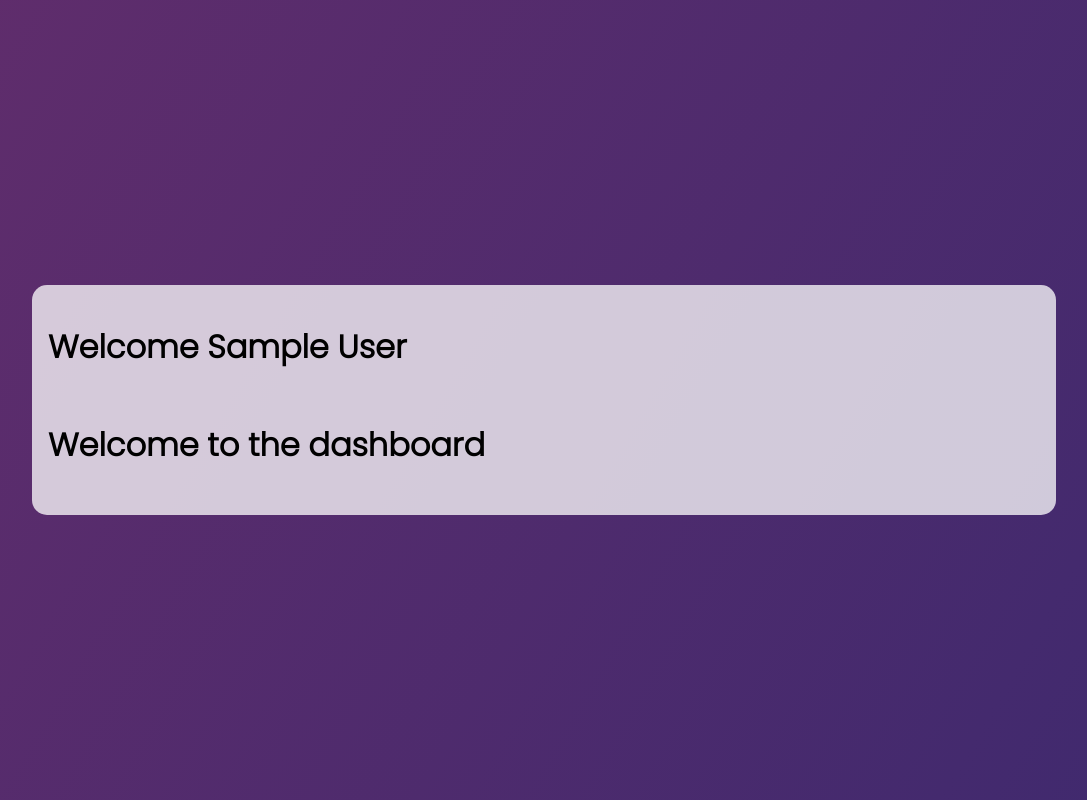
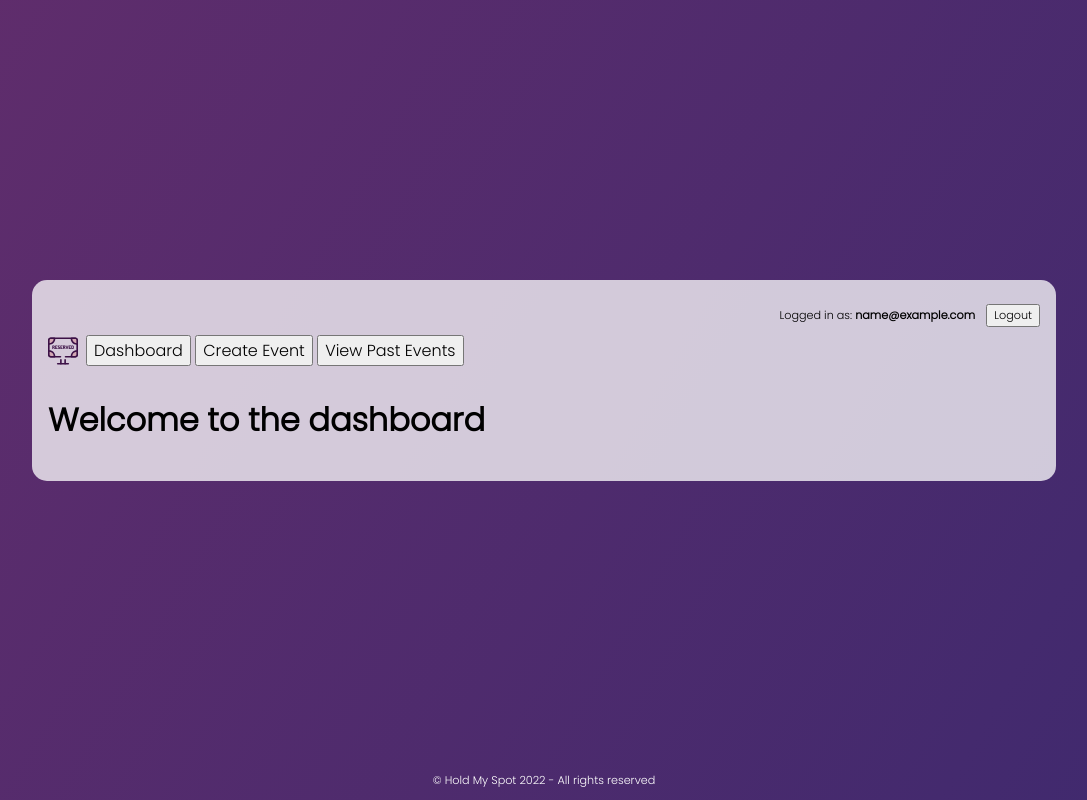
Before and after one commit to franz-net/hold-my-spot, a Flask app: page /dashboard in a window 1280 px wide. Shown: the whole page, without its empty margins (96-1183 px from the left). Run offline with Flask 2, Linux system fonts and the light colour scheme; the visitor is signed in with stand-in values (Sample User, id 1); data that the repository does not hold is empty; some libraries are stand-ins or nearby versions.

Commit message:
Added styling to the dashboard

```diff
--- a/app.py
+++ b/app.py
@@ -1,4 +1,4 @@
-from flask import Flask, render_template
+from flask import Flask, render_template, session
 from controllers.user_controller import user_controller
 from controllers.session_controller import session_controller
 from controllers.events_controller import events_controller
@@ -9,6 +9,9 @@ SEC_KEY = os.environ.get("SECRET_KEY", "MY_SECRET")
 
 app = Flask(__name__)
 app.config['SECRET_KEY'] = SEC_KEY
+app.config['SESSION_COOKIE_SECURE'] = True
+app.config['PERMANENT_SESSION_LIFETIME'] = 3600
+app.config['SESSION_PERMANENT'] = True
 app.register_blueprint(user_controller)
 app.register_blueprint(session_controller)
 app.register_blueprint(events_controller)
--- a/controllers/session_controller.py
+++ b/controllers/session_controller.py
@@ -9,6 +9,7 @@ def login():
     if not session.get('user_id'):
         return render_template('login.html')
     else:
+        ## TODO - CHECK user_id exists in the DB (specially cross environments)
         return redirect('/dashboard')
 
 
@@ -21,6 +22,7 @@ def authenticate_user():
     if user and bcrypt.checkpw(password.encode(), user['password'].encode()):
         session['user_id'] = user['id']
         session['name'] = user['name']
+        session['email'] = user['email']
         return redirect('/dashboard')
     else:
         return redirect('/login')
--- a/static/app.css
+++ b/static/app.css
@@ -2,7 +2,6 @@
 
 * {
     box-sizing: border-box;
-    /* flex-wrap: wrap; */
 }
 
 body{
@@ -34,16 +33,6 @@ body{
 	}
 }
 
-#wave-overlay {
-    position: fixed;
-    right:0;
-    top:0;
-    width: 100%;
-    background: url(./assets/layered-waves-haikei.svg);
-    background-repeat: no-repeat;
-    background-position: right;
-    overflow: auto;
-}
 
 #main-container {
     display: flex;
@@ -63,6 +52,7 @@ footer, .modal-footer {
 
 button {
     font-family: inherit;
+    font-size: inherit;
 }
 
 /* ------ Landing Page Styling --------*/
@@ -214,6 +204,32 @@ button {
 
 /* --------------*/
 
+/* Global logged-in styles */
+
+#header-logged {
+    display: flex;
+    flex-direction: column;
+
+}
+
+.user-display {
+    display: flex;
+    justify-content: flex-end;
+    align-items: center;
+    font-size: 0.7em;
+    gap: 1em;
+}
+
+.link-bar {
+    display: flex;
+    justify-content: flex-start;
+    align-items: center;
+    gap:0.5em;
+}
+
+
+/* --------------*/
+
 /* Dashboard styles */
 
 .dashboard-container {
@@ -225,5 +241,11 @@ button {
     border-radius: 15px;
 }
 
+.logo-mini {
+    max-width: 30px;
+    max-height: 30px;
+}
+
+
 
 /* --------------*/
--- a/templates/base.html
+++ b/templates/base.html
@@ -9,19 +9,30 @@
 </head>
 <body>
     <div id="main-container" class="dashboard-container">
-        <header>
-            {% if session['user_id'] %}
-                <h1>Welcome {{ session['name'] }}</h1>
-            {% endif %}
+        <header id="header-logged">
+            <div class="user-display">
+                {% if session['user_id'] %}
+                    <p>Logged in as: <strong>{{ session['email'] }}</strong></p>
+                    <a href="/logout"><button>Logout</button></a>
+                {% endif %}
+            </div>
+            <div class="link-bar">
+                <img class="logo-mini" src="../static/assets/reserved-logo.svg">
+                <nav>
+                    <a href="/dashboard"><button>Dashboard</button></a>
+                    <a href="/events/create"><button>Create Event</button></a>
+                    <a href="/events/past"><button>View Past Events</button></a>
+                </nav>
+            </div>
         </header>
         {% block content %}
 
         {% endblock %}
 
-        <footer>
-
-        </footer>
     </div>
+    <footer>
+        <p>&copy; Hold My Spot 2022 - All rights reserved</p>
+    </footer>
     <script src="../static/app.js">
     </script>
 </body>
--- a/templates/index.html
+++ b/templates/index.html
@@ -36,9 +36,13 @@
                 <li>Control access and roll call by checking on QR or reservation ID</li>
             </ul>
         </section>
+        {% block content %}
+        {% endblock %}
         <footer id="landing-footer">
             <p>&copy; Hold My Spot 2022 - All rights reserved</p>
         </footer>
     </div>
+    <script src="../static/app.js">
+    </script>
 </body>
 </html>
--- a/templates/login.html
+++ b/templates/login.html
@@ -1,4 +1,4 @@
-{% extends "base.html" %}
+{% extends "index.html" %}
 {% block content %}
 
 <div id="landing-modal" class="modal-outer">
```
Also changed, not shown: static/assets/reserved-logo.svg (added).
